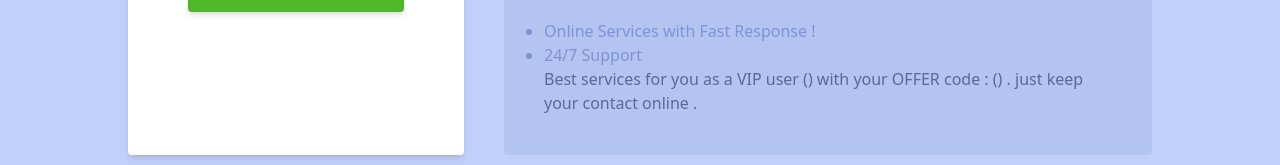
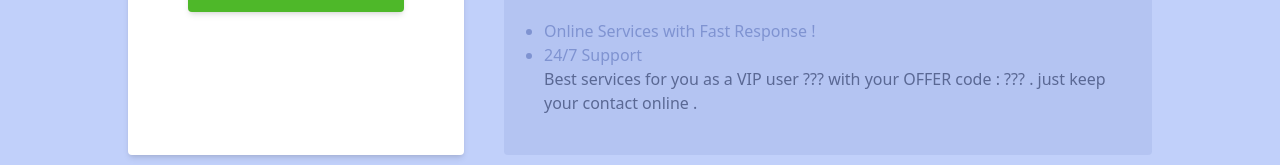
Before and after one commit to MohammadPolaei/Custom-Landing-Page---hw18, a React (Vite) app: page / in a window 1280 px wide. Shown: the part 604-769 px from the top of the page. Built offline with nearby package versions, Linux system fonts and the light colour scheme.

Commit message:
fix: userInteraction realtime logic done

```diff
--- a/src/components/userIntraction/form/form.tsx
+++ b/src/components/userIntraction/form/form.tsx
@@ -1,8 +1,28 @@
+import { useState } from "react";
 import Button from "../../shared/button";
+import type { form } from "../userInteraction";
 
-function Form() {
+type formProps = {
+	setchange: (data: form) => void;
+};
+
+function Form({ setchange }: formProps) {
+	const [username, setUsername] = useState<string>("");
+	const [offerCode, setOfferCode] = useState<string>("");
+
+	function handleSubmit(e: React.FormEvent) {
+		e.preventDefault();
+		setchange({
+			username,
+			offerCode,
+		});
+	}
+
 	return (
-		<div className="flex flex-col justify-center flex-1 items-center gap-10 bg-white p-15 shadow-md rounded-sm">
+		<form
+			onSubmit={handleSubmit}
+			className="flex flex-col justify-center flex-1 items-center gap-10 bg-white p-15 shadow-md rounded-sm"
+		>
 			<div className="flex flex-col gap-2 items-center">
 				<h2 className="text-[#7f93d1] text-xl font-semibold">User Offers !</h2>
 				<p className="text-[#7f93d1]">Enter your name and offer code !</p>
@@ -12,16 +32,20 @@ function Form() {
 					type="text"
 					className="rounded-sm bg-white border-2 outline-0 border-[#7f93d155] py-3 w-full px-3 text-[#00000055]"
 					placeholder="Your name"
+					value={username}
+					onChange={(e) => setUsername(e.target.value)}
 				/>
 				<input
 					type="text"
 					className="rounded-sm bg-white border-2 outline-0 border-[#7f93d155] py-3 w-full px-3 text-[#00000055]"
 					placeholder="Your OFFER code"
+					value={offerCode}
+					onChange={(e) => setOfferCode(e.target.value)}
 				/>
 			</div>
 
 			<Button text="Submit" />
-		</div>
+		</form>
 	);
 }
 
--- a/src/components/userIntraction/offer/offerAndBenefits.tsx
+++ b/src/components/userIntraction/offer/offerAndBenefits.tsx
@@ -1,4 +1,6 @@
-function OfferAndBenefits() {
+import type { form } from "../userInteraction";
+
+function OfferAndBenefits(data: form) {
 	return (
 		<div className="flex flex-col gap-15 justify-center flex-3">
 			<img
@@ -10,8 +12,23 @@ function OfferAndBenefits() {
 					<li>Online Services with Fast Response !</li>
 					<li>24/7 Support</li>
 					<p className="text-[#5a6894]">
-						Best services for you as a VIP user () with your OFFER code : () .
-						just keep your contact online .
+						Best services for you as a VIP user{" "}
+						{data.username ? (
+							<span className="font-bold bg-amber-200 rounded-md px-5">
+								{data.username}
+							</span>
+						) : (
+							"???"
+						)}{" "}
+						with your OFFER code :{" "}
+						{data.offerCode ? (
+							<span className="font-bold bg-amber-200 rounded-md px-5">
+								{data.offerCode}
+							</span>
+						) : (
+							"???"
+						)}{" "}
+						. just keep your contact online .
 					</p>
 				</ul>
 			</div>
--- a/src/components/userIntraction/userInteraction.tsx
+++ b/src/components/userIntraction/userInteraction.tsx
@@ -1,12 +1,21 @@
+import { useState } from "react";
 import Form from "./form/form";
 import OfferAndBenefits from "./offer/offerAndBenefits";
 
+export interface form {
+	username: string;
+	offerCode: string;
+}
+
 function UserInteraction() {
-	// const [formData, setchanges] = useState(0);
+	const [formData, setchanges] = useState<form>({
+		username: "",
+		offerCode: "",
+	});
 	return (
 		<div className="flex flex-row justify-between w-4/5 gap-10">
-			<Form />
-			<OfferAndBenefits />
+			<Form setchange={setchanges} />
+			<OfferAndBenefits {...formData} />
 		</div>
 	);
 }
```
